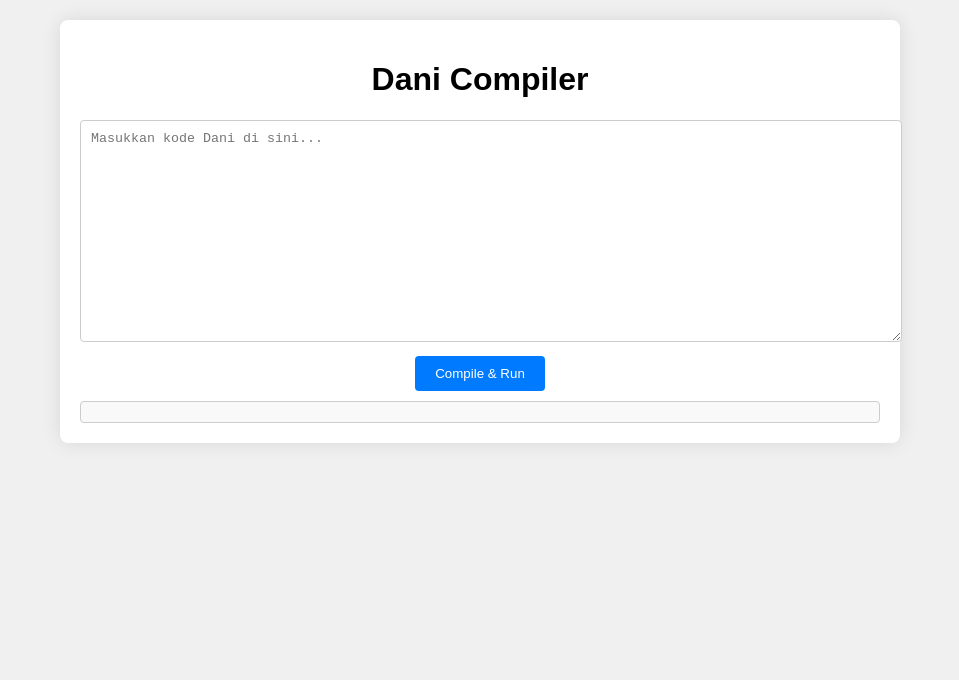
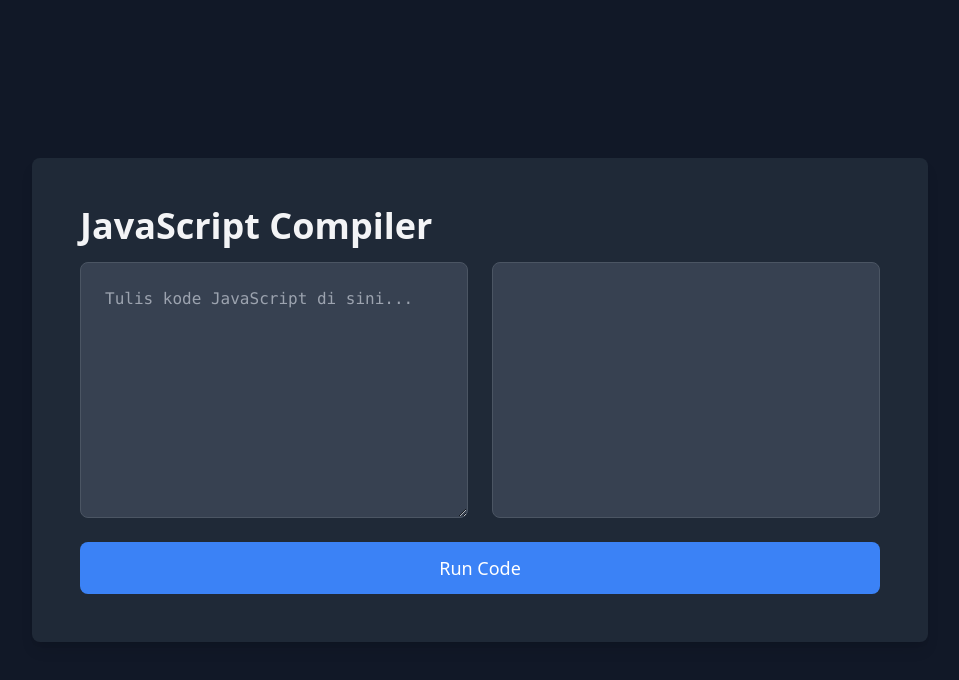
Before and after one commit to yondan-ryz/DaniScript, a plain HTML site: page index.html in a window 1280 px wide. Shown: the whole page, without its empty margins (160-1119 px from the left). Drawn offline with nearby package versions, Linux system fonts and the light colour scheme.

Commit message:
Update index.html

```diff
--- a/index.html
+++ b/index.html
@@ -3,108 +3,91 @@
 <head>
   <meta charset="UTF-8">
   <meta name="viewport" content="width=device-width, initial-scale=1.0">
-    <title>Dani Compiler</title>
-    <style>
-        body {
-            font-family: Arial, sans-serif;
-            background-color: #f0f0f0;
-            margin: 0;
-            padding: 0;
-        }
-        #container {
-            max-width: 800px;
-            margin: 20px auto;
-            background-color: #fff;
-            border-radius: 8px;
-            padding: 20px;
-            box-shadow: 0px 0px 20px 0px rgba(0,0,0,0.1);
-        }
-        textarea {
-            width: 100%;
-            min-height: 200px;
-            padding: 10px;
-            margin-bottom: 10px;
-            border: 1px solid #ccc;
-            border-radius: 4px;
-            resize: vertical;
-        }
-        button {
-            background-color: #007bff;
-            color: #fff;
-            padding: 10px 20px;
-            border: none;
-            border-radius: 4px;
-            cursor: pointer;
-            transition: background-color 0.3s;
-            display: block;
-            margin: 0 auto;
-        }
-        button:hover {
-            background-color: #0056b3;
-        }
-        #output {
-            border: 1px solid #ccc;
-            border-radius: 4px;
-            padding: 10px;
-            background-color: #f9f9f9;
-            margin-top: 10px;
-        }
-        #jsCode {
-            margin-top: 20px;
-            white-space: pre-wrap;
-        }
-        .error {
-            color: red;
-            font-weight: bold;
-        }
-    </style>
+  <title>JavaScript Compiler with Dark Mode</title>
+  <script src="https://cdn.tailwindcss.com"></script>
+  <script>
+    // Set dark mode by default
+    document.documentElement.classList.add('dark');
+  </script>
 </head>
-<body>
-    <div id="container">
-        <h1 style="text-align: center;">Dani Compiler</h1>
-        <textarea id="daniCode" rows="10" placeholder="Masukkan kode Dani di sini..." style="margin-bottom: 10px;"></textarea>
-        <button onclick="compileAndRun()">Compile & Run</button>
-        <div id="output"></div>
-        <!--<div id="jsCode"></div>-->
+<body class="bg-gray-900 min-h-screen flex items-center justify-center transition-colors duration-300">
+
+  <!-- Main Card Container -->
+  <div class="w-full max-w-4xl bg-gray-800 p-8 lg:p-12 rounded-lg shadow-lg transition-colors duration-300">
+    <div class="flex justify-between items-center mb-4">
+      <h1 class="text-2xl lg:text-4xl font-bold text-center text-gray-100">JavaScript Compiler</h1>
+    </div>
+
+    <!-- Container for Input and Output -->
+    <div class="flex flex-col lg:flex-row space-y-4 lg:space-y-0 lg:space-x-6">
+
+      <!-- Textarea for Code Input -->
+      <textarea id="code" class="w-full lg:w-1/2 h-48 lg:h-64 p-4 lg:p-6 bg-gray-700 dark:bg-gray-700 dark:text-gray-100 rounded-lg border border-gray-600 focus:outline-none focus:ring-2 focus:ring-blue-500 font-mono text-sm lg:text-base" placeholder="Tulis kode JavaScript di sini..."></textarea>
+
+      <!-- Output Area -->
+      <div id="output" class="w-full lg:w-1/2 p-4 lg:p-6 bg-gray-700 dark:bg-gray-700 dark:text-gray-100 rounded-lg border border-gray-600 font-mono text-sm lg:text-base text-gray-100 whitespace-pre-wrap max-h-64 lg:max-h-80 overflow-auto"></div>
+
+    </div>
+
+    <!-- Run Code Button -->
+    <button onclick="compileJS()" class="w-full mt-4 lg:mt-6 bg-blue-500 text-white py-2 lg:py-3 text-base lg:text-lg rounded-lg hover:bg-blue-600 dark:bg-blue-400 dark:hover:bg-blue-500 transition-all">
+      Run Code
+    </button>
+
+    <!-- Input Area for User Prompt (Hidden by default) -->
+    <div id="inputArea" class="mt-4 flex items-center space-x-4" style="display: none;">
+      <label for="inputField" class="text-gray-100 font-medium lg:text-lg">Input:</label>
+      <input type="text" id="inputField" class="flex-1 px-4 py-2 lg:px-6 lg:py-3 rounded-lg border border-gray-600 focus:outline-none focus:ring-2 focus:ring-blue-500 dark:bg-gray-700 dark:text-gray-100 font-mono text-sm lg:text-base">
+      <button onclick="submitInput()" class="bg-green-500 text-white dark:bg-green-400 py-2 lg:py-3 px-4 lg:px-6 rounded-lg hover:bg-green-600 transition-all lg:text-base">
+        Submit Input
+      </button>
+    </div>
   </div>
 
   <script>
-        function translateToJavaScript(daniCode) {
-            daniCode = daniCode.replace(/cetak\(/g, 'console.log(');
-            daniCode = daniCode.replace(/\bjika\b/g, 'if');
-            daniCode = daniCode.replace(/\bselainitu\b/g, 'else');
-            daniCode = daniCode.replace(/\buntuk\b/g, 'for');
-            daniCode = daniCode.replace(/\bfungsi\b/g, 'function');
-			daniCode = daniCode.replace(/\bperbesarhuruf\b/g, 'toUpperCase');
-			daniCode = daniCode.replace(/\bperkecilhuruf\b/g, 'toLowerCase');
-            return daniCode;
+    let inputCallback = null; // Menyimpan fungsi yang akan menangani input
+
+    function compileJS() {
+      const code = document.getElementById('code').value;
+      const outputDiv = document.getElementById('output');
+      outputDiv.textContent = ''; // Kosongkan output sebelum menampilkan hasil baru
+
+      // Custom console log
+      const customConsole = {
+        log: function(message) {
+          outputDiv.textContent += message + '\n';
         }
+      };
 
-        function executeDaniCode(daniCode) {
-            var javaScriptCode = translateToJavaScript(daniCode);
-            var output = '';
+      // Custom input yang mirip dengan Scanner di Java
+      const customInput = function(callback) {
+        inputCallback = callback;
+        document.getElementById('inputArea').style.display = 'flex'; // Tampilkan area input
+      };
 
       try {
-                var originalConsoleLog = console.log;
-                console.log = function(value) {
-                    output += value + '<br>';
-                };
-                eval(javaScriptCode);
-                console.log = originalConsoleLog;
-                document.getElementById('output').innerHTML = "<strong>Output:</strong><br>" + output;
-                //document.getElementById('jsCode').innerHTML = "<strong>JavaScript:</strong><br>" + javaScriptCode;
+        // Menggunakan Function constructor agar lebih aman daripada eval()
+        const func = new Function('console', 'input', code);
+        func(customConsole, customInput); // Eksekusi kode dengan custom console dan input
       } catch (error) {
-                console.error("Error executing Dani code:", error);
-                output = "<span class='error'>Error executing Dani code: " + error + "</span>";
-                document.getElementById('output').innerHTML = output;
-                //document.getElementById('jsCode').innerHTML = "<strong>JavaScript:</strong><br>" + javaScriptCode;
+        outputDiv.textContent = 'Error: ' + error.message;
       }
     }
 
-        function compileAndRun() {
-            var daniCode = document.getElementById('daniCode').value;
-            executeDaniCode(daniCode);
+    function submitInput() {
+      const inputField = document.getElementById('inputField');
+      const inputValue = inputField.value;
+      inputField.value = ''; // Kosongkan field input setelah dikirim
+
+      // Jalankan callback dengan nilai input
+      if (inputCallback) {
+        inputCallback(inputValue);
+      }
+
+      // Sembunyikan area input setelah submit
+      document.getElementById('inputArea').style.display = 'none';
     }
   </script>
+
 </body>
 </html>
```
Lines whose indentation alone changed are shown as unchanged.
